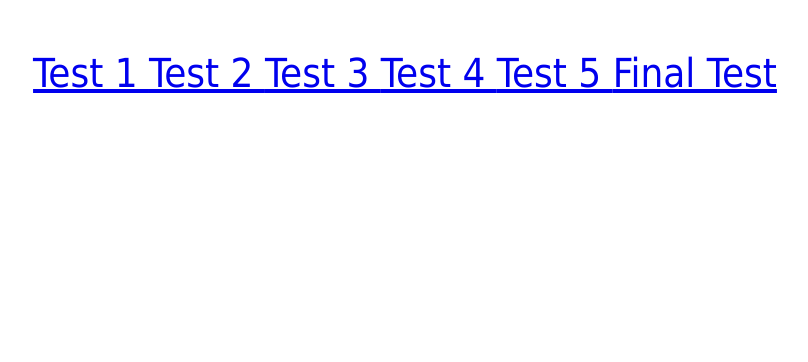
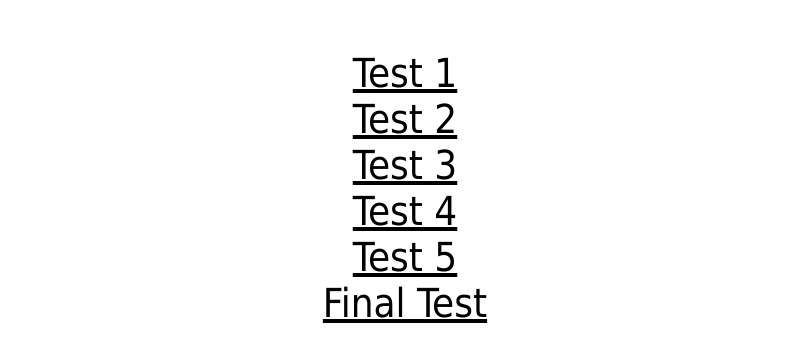
Before and after one commit to thnammm/ttk-project-js, a plain HTML site: page index.html in a window 1280 px wide. Shown: the whole page, without its empty margins (235-1043 px from the left). Drawn offline with Linux system fonts and the light colour scheme.

Commit message:
push done

```diff
--- a/index.html
+++ b/index.html
@@ -18,18 +18,19 @@
       max-width: 100%;
     }
 
-    #menu {
+    a {
+      color: black;
     }
   </style>
 
   <body>
     <div id="menu">
-      <a href="./js1.html"> Test 1 </a>
-      <a href="./js2.html"> Test 2 </a>
-      <a href="./js3.html"> Test 3 </a>
-      <a href="./js4.html"> Test 4 </a>
-      <a href="./js5.html"> Test 5 </a>
-      <a href="./js0.html"> Final Test </a>
+      <div><a href="./js1.html"> Test 1 </a></div>
+      <div><a href="./js2.html"> Test 2 </a></div>
+      <div><a href="./js3.html"> Test 3 </a></div>
+      <div><a href="./js4.html"> Test 4 </a></div>
+      <div><a href="./js5.html"> Test 5 </a></div>
+      <div><a href="./js0.html"> Final Test </a></div>
     </div>
   </body>
 </html>
```
Also changed, not shown: js0.html (+1 -1 lines).
